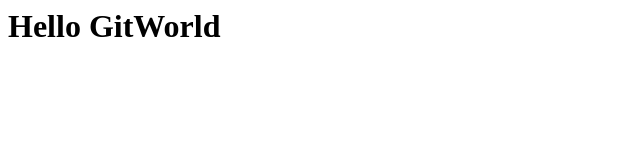
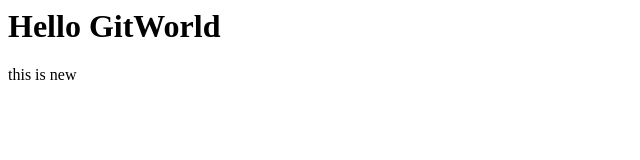
Before and after one commit to jpuritscher88/GitGithubMasterclass, a plain HTML site: page index.html in a window 1280 px wide. Shown: the full height of the page, 0-640 px from the left. Drawn offline with Linux system fonts and the light colour scheme.

Commit message:
second version of index.html

```diff
--- a/index.html
+++ b/index.html
@@ -1 +1,5 @@
 <h1>Hello GitWorld</h1>
+
+<div>
+    <p>this is new</p>
+</div>
```
